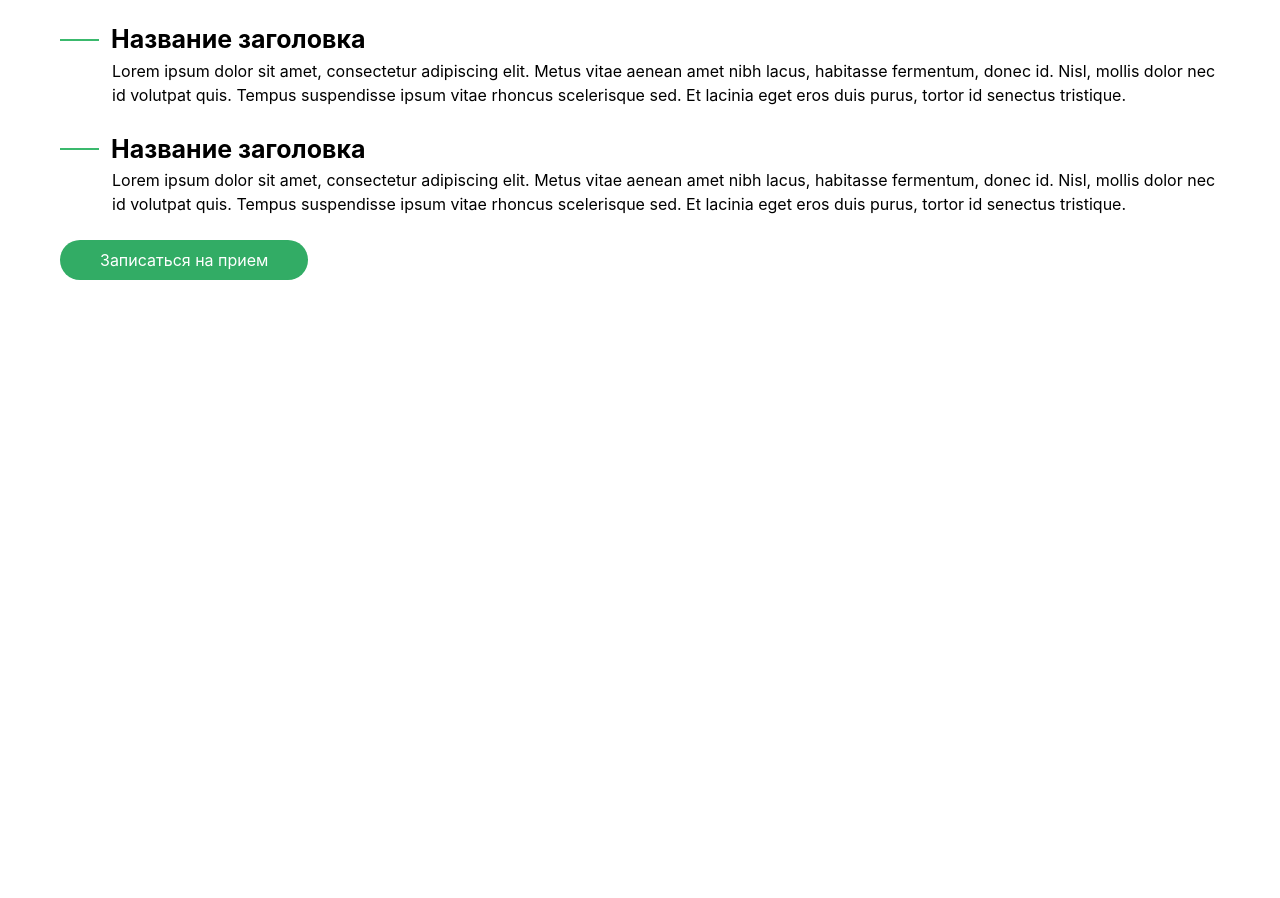
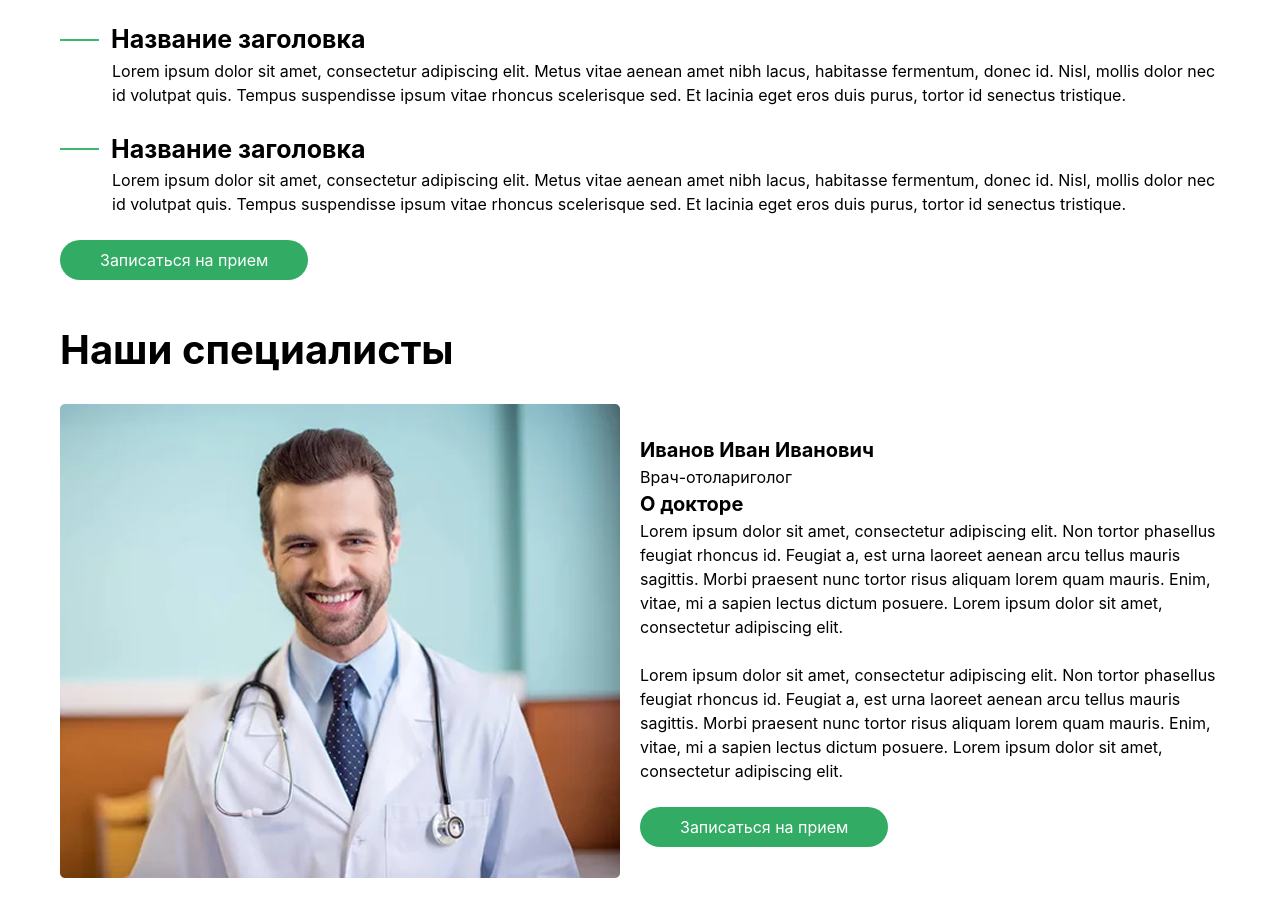
Before and after one commit to Abubakr-63/Main-Exam, a website: page src/Page2.html in a window 1280 px wide. Shown: the part 1012-1910 px from the top of the page. Before the commit the page ends 1312 px from the top, so only its background shows below. Drawn offline with nearby package versions, Linux system fonts and the light colour scheme; files that its build step writes are made by us from their sources.

Commit message:
Fix: site issues

```diff
--- a/src/Page2.html
+++ b/src/Page2.html
@@ -65,7 +65,21 @@
                 <h1 class="text-[25px] font-bold">Название заголовка</h1>
                  </div>
                 <p class="ml-13">Lorem ipsum dolor sit amet, consectetur adipiscing elit. Metus vitae aenean amet nibh lacus, habitasse fermentum, donec id. Nisl, mollis dolor nec id volutpat quis. Tempus suspendisse ipsum vitae rhoncus scelerisque sed. Et lacinia eget eros duis purus, tortor id senectus tristique. </p><br>
-                <button class="bg-[#32AC65] md:block hidden rounded-full p-2 px-10 text-white ">Записаться на прием</button>
+                <button class="bg-[#32AC65] rounded-full p-2 px-10 text-white ">Записаться на прием</button>
+        </section>
+        <section class="max-w-[1200px] p-5 m-auto">
+            <h1 class="text-[40px] font-bold">Наши специалисты</h1><br>
+            <div class="flex md:items-center justify-between md:flex-row gap-5 flex-col items-start">
+            <img src="./images/Rectangle 5.png" alt="">
+            <aside>
+                <h1 class="text-[20px] font-bold">Иванов Иван Иванович</h1>
+                <p>Врач-отолариголог</p>
+                <h1 class="text-[20px] font-bold">О докторе</h1>
+                <p>Lorem ipsum dolor sit amet, consectetur adipiscing elit. Non tortor phasellus feugiat rhoncus id. Feugiat a, est urna laoreet aenean arcu tellus mauris sagittis. Morbi praesent nunc tortor risus aliquam lorem quam mauris. Enim, vitae, mi a sapien lectus dictum posuere. Lorem ipsum dolor sit amet, consectetur adipiscing elit. </p><br>
+                <p>Lorem ipsum dolor sit amet, consectetur adipiscing elit. Non tortor phasellus feugiat rhoncus id. Feugiat a, est urna laoreet aenean arcu tellus mauris sagittis. Morbi praesent nunc tortor risus aliquam lorem quam mauris. Enim, vitae, mi a sapien lectus dictum posuere. Lorem ipsum dolor sit amet, consectetur adipiscing elit. </p><br>
+                <button class="bg-[#32AC65] rounded-full p-2 px-10 text-white ">Записаться на прием</button>
+            </aside>
+            </div>
         </section>
     </main>
 </body>
```
Also changed, not shown: src/images/Rectangle 5.png (added).
